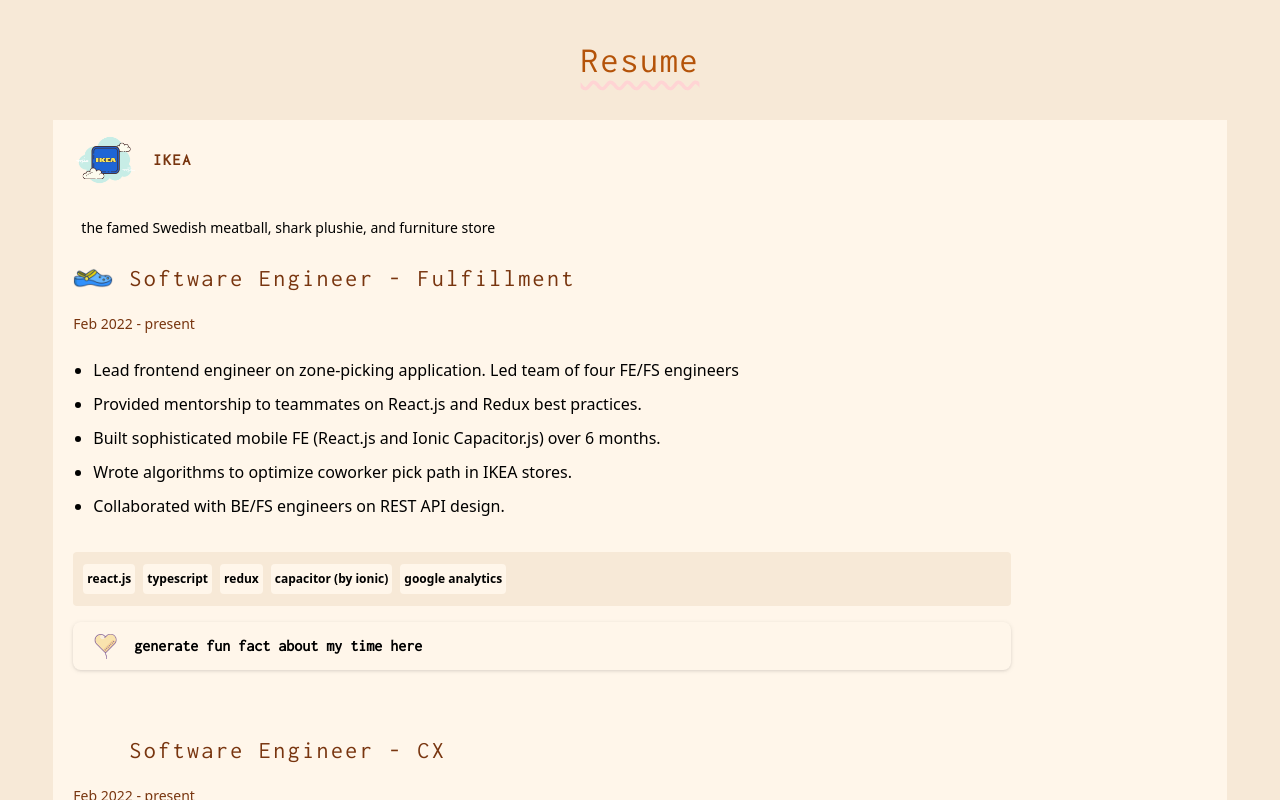
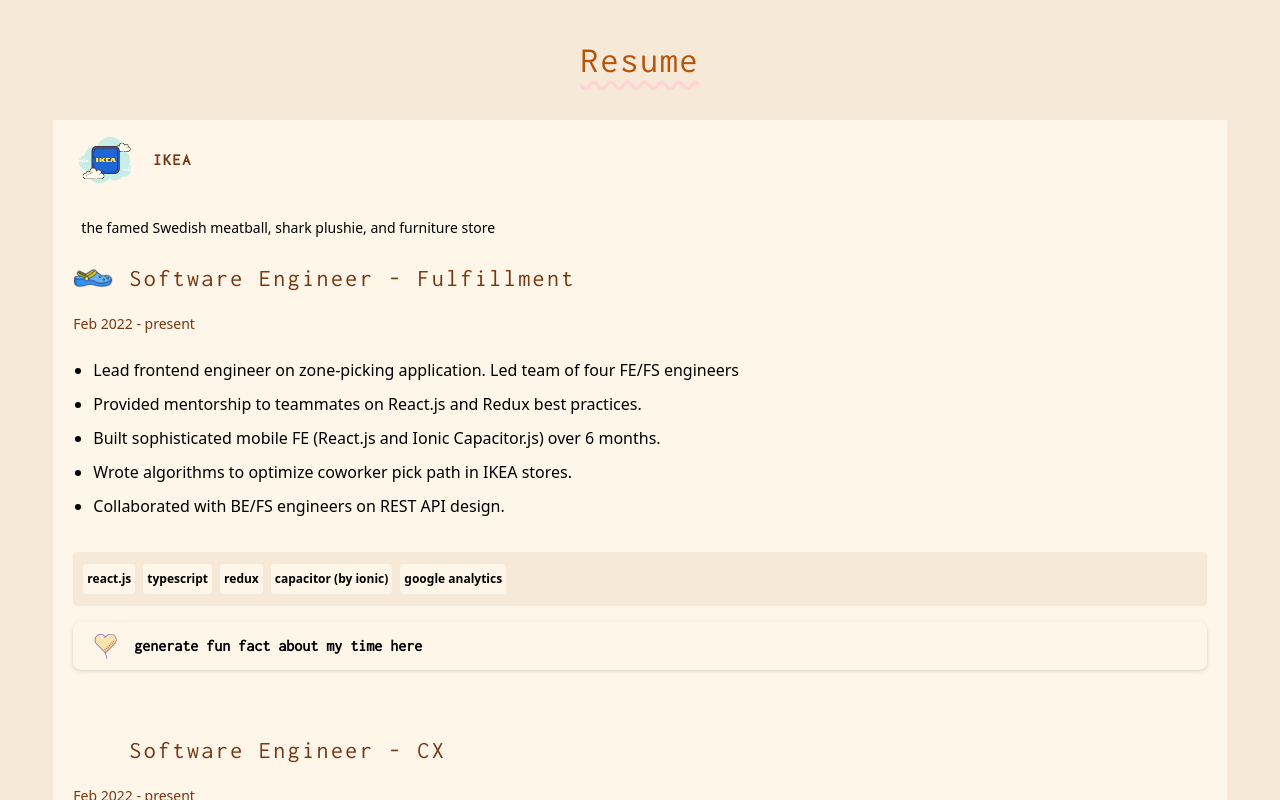
Before and after one commit to lail-lei/lail.com, a Next.js app: page /resume/Resume.component in a window 1280 px wide. Shown: the top 800 px of the page. Built offline with nearby package versions, Linux system fonts and the light colour scheme.

Commit message:
remove unnecessary div

```diff
--- a/pages/resume/components/ResumeCard/ResumeCard.component.tsx
+++ b/pages/resume/components/ResumeCard/ResumeCard.component.tsx
@@ -24,7 +24,7 @@ const PositionContent: React.FC<JobDetailsType> = ({
   funFacts,
 }) => {
   return (
-    <div className='grid grid-cols-1 gap-4 mb-10'>
+    <div className='grid grid-cols-1 gap-4 mb-10 w-full'>
       <IllustratedText
         text={title}
         iconURL={iconURL}
@@ -81,10 +81,9 @@ const ResumeCard: React.FC<ResumeCardProps> = ({
       <p className='text-sm px-2 py-5'>
         {description}
       </p>
-      <div
-      >
-        {renderAllPositions()}
-      </div>
+
+      {renderAllPositions()}
+
 
     </Card>
   );
```
